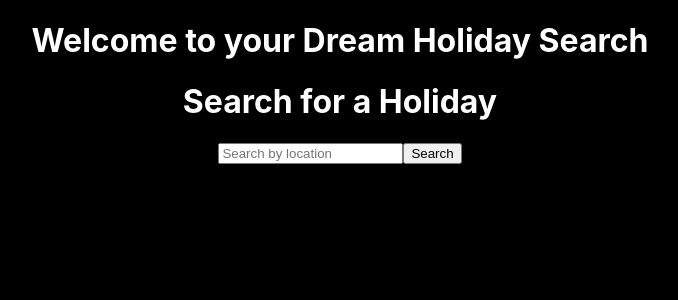
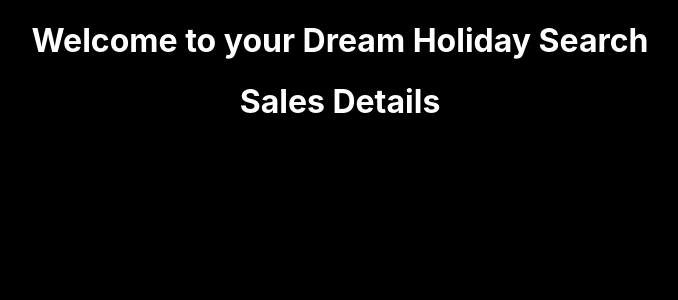
Before and after one commit to Milan-960/Holiday-search, a React (Create React App) app: page /Result in a window 1280 px wide. Shown: the top 300 px of the page, without its empty margins (300-978 px from the left). Built offline with nearby package versions, Linux system fonts and the light colour scheme.

Commit message:
routes and query routes has been added to the app and redirect to the result page

```diff
--- a/src/App.js
+++ b/src/App.js
@@ -1,13 +1,13 @@
 import React from "react";
 
 import "./styles/Global.scss";
-import HomePage from "./pages/HomePage";
+import AppRoutes from "./routes/AppRoutes";
 
 function App() {
   return (
     <div className="App">
       <h1>Welcome to your Dream Holiday Search</h1>
-      <HomePage />
+      <AppRoutes />
     </div>
   );
 }
--- a/src/pages/HomePage.jsx
+++ b/src/pages/HomePage.jsx
@@ -1,12 +1,34 @@
-import React from "react";
+import React, { useState } from "react";
+import { useNavigate } from "react-router-dom";
 
 const HomePage = () => {
+  const [searchQuery, setSearchQuery] = useState("");
+  const navigate = useNavigate();
+
+  const handleSearch = (e) => {
+    e.preventDefault();
+    navigate(`/search?query=${searchQuery}`);
+  };
+
+  const handleChange = (e) => {
+    setSearchQuery(e.target.value);
+  };
+
   return (
     <div>
       <h1>Search for a Holiday</h1>
 
-      <input type="text" placeholder="Search by location" autoComplete="on" />
-      <button type="submit">Search</button>
+      <form onSubmit={handleSearch}>
+        <input
+          type="text"
+          value={searchQuery}
+          onChange={handleChange}
+          placeholder="Search by location"
+          autoComplete="on"
+          aria-label="Search"
+        />
+        <button type="submit">Search</button>
+      </form>
     </div>
   );
 };
--- /dev/null
+++ b/src/routes/AppRoutes.jsx
@@ -0,0 +1,24 @@
+import React, { Suspense } from "react";
+import { BrowserRouter as Router, Route, Routes } from "react-router-dom";
+
+import HomePage from "../pages/HomePage";
+import SearchResultPage from "../pages/SearchResultPage";
+import SaleDetailPage from "../pages/SaleDetailPage";
+
+const AppRoutes = () => {
+  return (
+    <>
+      <Router>
+        <Suspense fallback={<div>Loading!!!!</div>}>
+          <Routes>
+            <Route path="/" exact element={<HomePage />} />
+            <Route path="/search" element={<SearchResultPage />} />
+            <Route path="/Result" element={<SaleDetailPage />} />
+          </Routes>
+        </Suspense>
+      </Router>
+    </>
+  );
+};
+
+export default AppRoutes;
```
